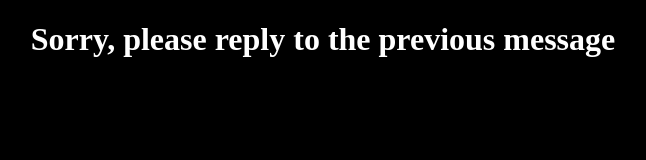
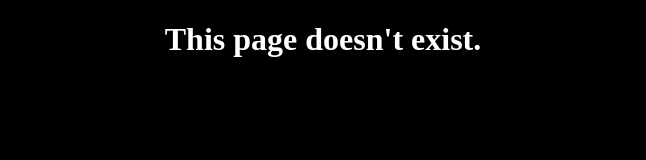
Before and after one commit to rrs12/Mohommed-Ali-Shah, a plain HTML site: page index.html in a window 1280 px wide. Shown: the whole page, without its empty margins (317-963 px from the left). Drawn offline with Linux system fonts and the light colour scheme.

Commit message:
Update index.html

```diff
--- a/index.html
+++ b/index.html
@@ -7,6 +7,6 @@
     <title>Mohommed Ali Shah</title>
 </head>
 <body style="background-color: black;">
-<center><h1 style="color: white; word-wrap:break-word;">Sorry, please reply to the previous message</h1>   </center>
+<center><h1 style="color: white; word-wrap:break-word;">This page doesn't exist.</h1></center>
 </body>
 </html>
```
